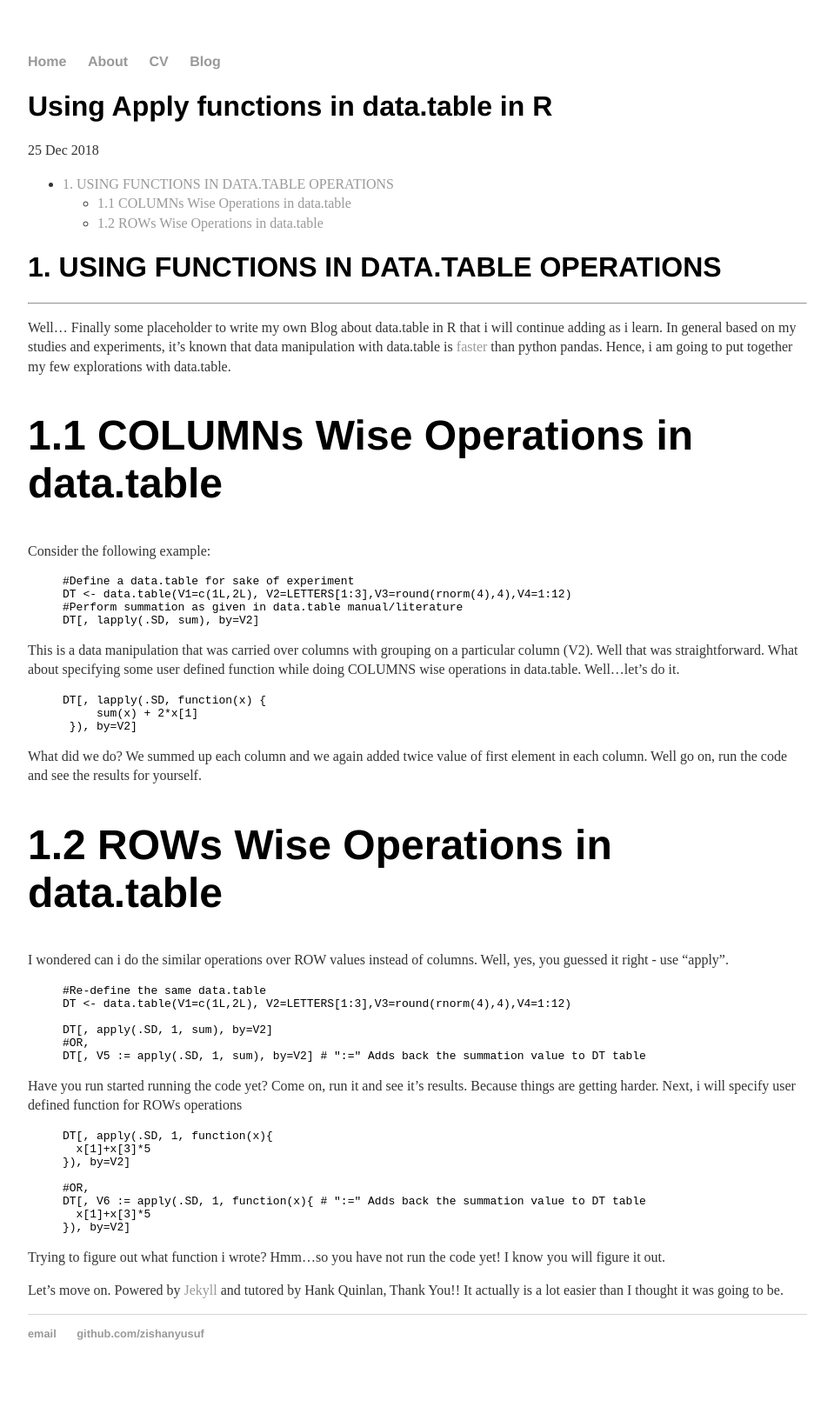
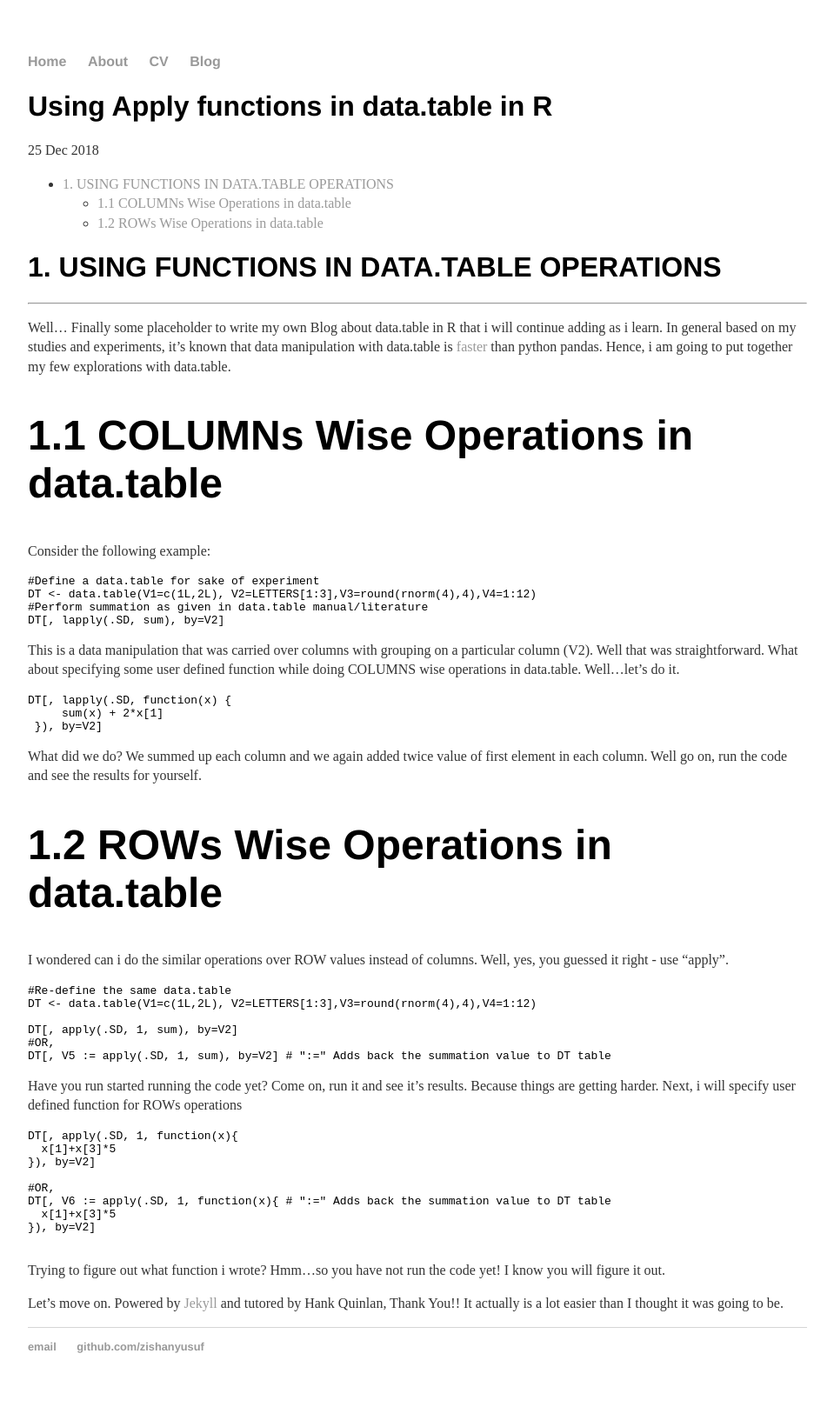
Before and after one commit to zishanyusuf/zishanyusuf.github.io, a Jekyll site: the page built from _posts/2018-12-27-apply-datatable-r.md, in a window 1280 px wide. Shown: the whole page at 87% size, without its empty margins (160-1119 px from the left). Built offline with Jekyll 4.4.1, drawn with Linux system fonts in a browser that asks for light colours.

Commit message:
Update 2018-12-27-apply-datatable-r.md

````diff
--- a/_posts/2018-12-27-apply-datatable-r.md
+++ b/_posts/2018-12-27-apply-datatable-r.md
@@ -18,39 +18,39 @@ Well... Finally some placeholder to write my own Blog about data.table in R that
 
 Consider the following example:
 
-{% highlight r %}
+```{r}
 #Define a data.table for sake of experiment
 DT <- data.table(V1=c(1L,2L), V2=LETTERS[1:3],V3=round(rnorm(4),4),V4=1:12)
 #Perform summation as given in data.table manual/literature
 DT[, lapply(.SD, sum), by=V2]
-{% endhighlight %}
+```
 
 This is a data manipulation that was carried over columns with grouping on a particular column (V2). Well that was straightforward.
 What about specifying some user defined function while doing COLUMNS wise operations in data.table. Well...let's do it.
 
-{% highlight text %}
+```{r}
 DT[, lapply(.SD, function(x) {
      sum(x) + 2*x[1]
  }), by=V2]
-{% endhighlight %}
+```
 
 What did we do? We summed up each column and we again added twice value of first element in each column. Well go on, run the code and see the results for yourself.
 
 ## 1.2 ROWs Wise Operations in data.table
 I wondered can i do the similar operations over ROW values instead of columns. Well, yes, you guessed it right - use "apply".
 
-{% highlight text %}
+```{r}
 #Re-define the same data.table
 DT <- data.table(V1=c(1L,2L), V2=LETTERS[1:3],V3=round(rnorm(4),4),V4=1:12)
 
 DT[, apply(.SD, 1, sum), by=V2]
 #OR,
 DT[, V5 := apply(.SD, 1, sum), by=V2] # ":=" Adds back the summation value to DT table
-{% endhighlight %}
+```
 
 Have you run started running the code yet? Come on, run it and see it's results. Because things are getting harder. Next, i will specify user defined function for ROWs operations
 
-{% highlight text %}
+```{r}
 DT[, apply(.SD, 1, function(x){
   x[1]+x[3]*5
 }), by=V2]
@@ -60,7 +60,7 @@ DT[, V6 := apply(.SD, 1, function(x){ # ":=" Adds back the summation value to DT
   x[1]+x[3]*5
 }), by=V2]
 
-{% endhighlight %}
+```
 
 Trying to figure out what function i wrote? Hmm...so you have not run the code yet! I know you will figure it out.
 
````
